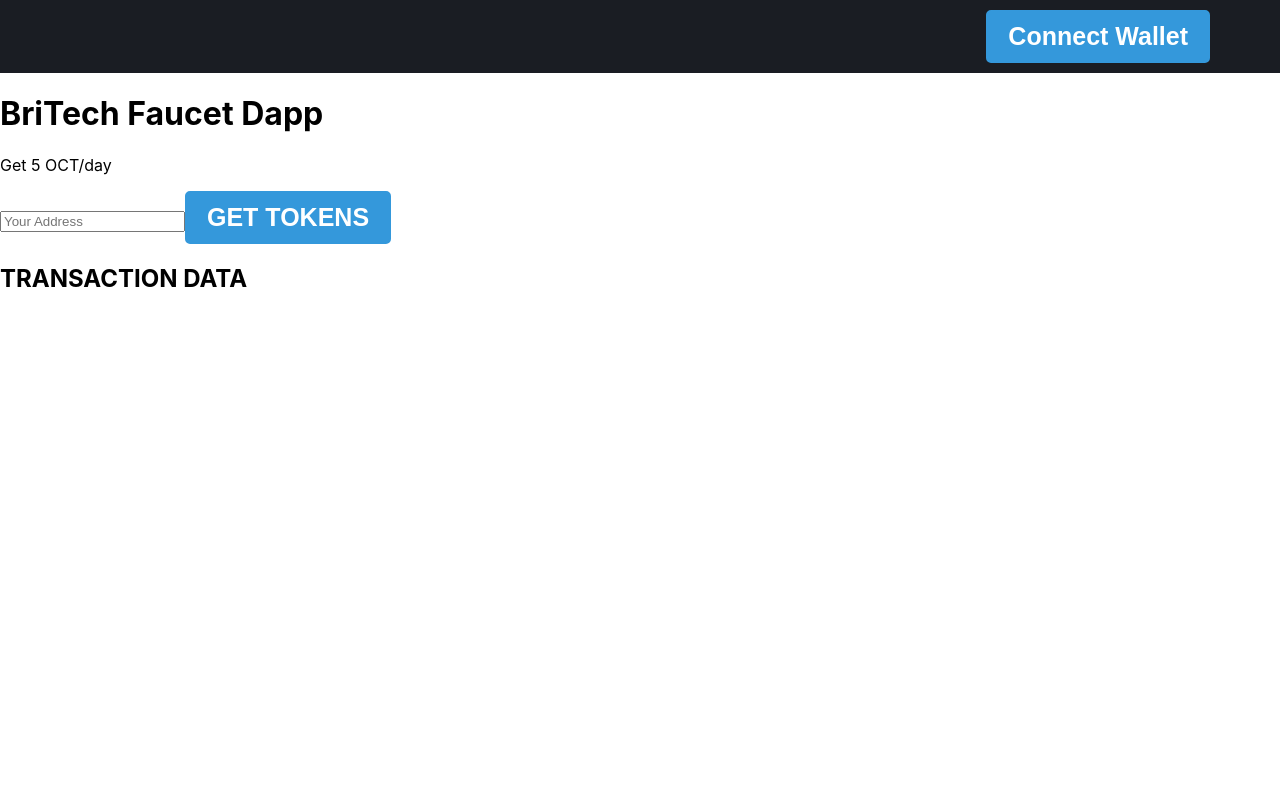
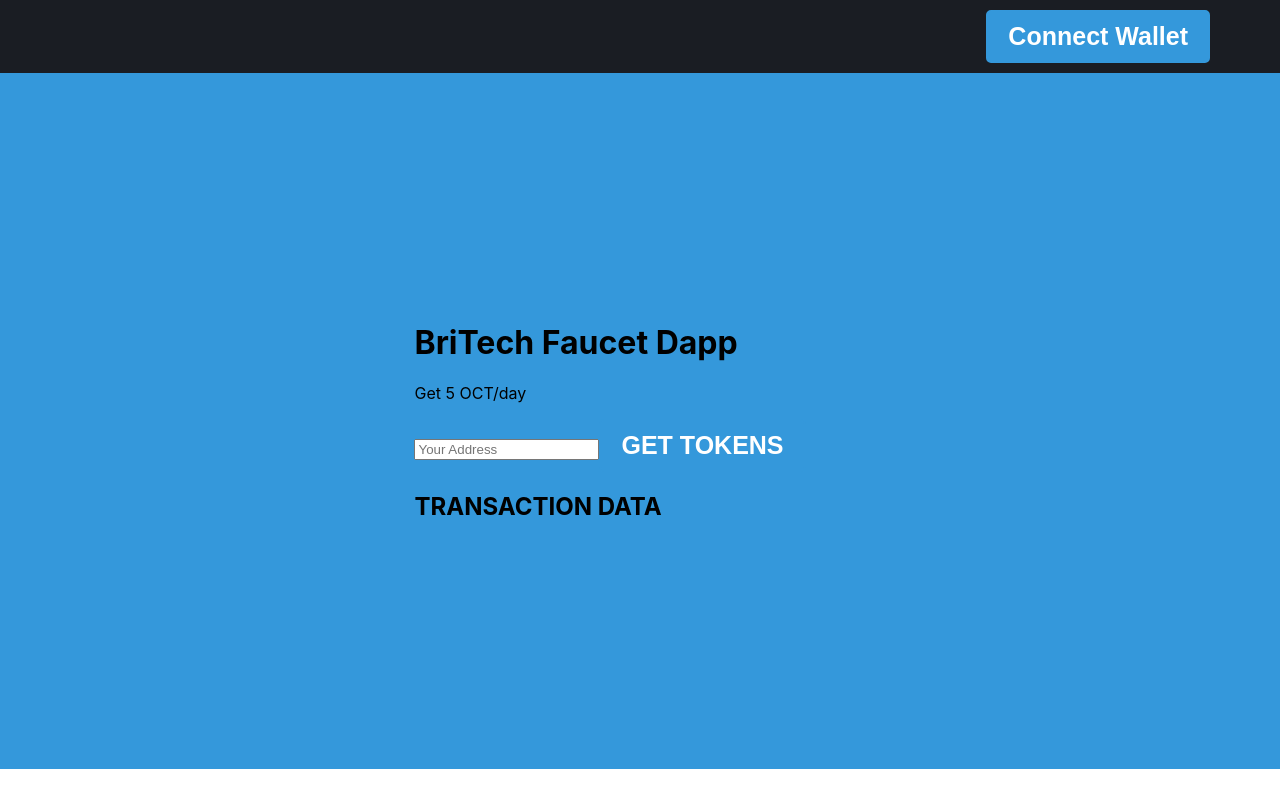
Before and after one commit to Bryanmankind/Dax_Faucet_Dapp, a React (Create React App) app in the folder dax_faucet_dapp/: page / in a window 1280 px wide. Built offline with nearby package versions, Linux system fonts and the light colour scheme.

Commit message:
Dax-faucet-dapp

```diff
--- a/dax_faucet_dapp/src/App.css
+++ b/dax_faucet_dapp/src/App.css
@@ -33,3 +33,11 @@ button:hover {
   color: #ffffff;
   border-color: #2980b9;
 }
+
+.faucetBody {
+  background-color: #3498db;
+  display: flex;
+  align-items: center;
+  justify-content: center;
+  height: 87vh;
+}
--- a/dax_faucet_dapp/src/App.js
+++ b/dax_faucet_dapp/src/App.js
@@ -64,17 +64,16 @@ function App() {
         <button  onClick={walletConnect}>{walletaddress && walletaddress.length > 0 ? `connected ${walletaddress.substring(0,4)}....${walletaddress.substring(38) }` : "Connect Wallet"} </button>
       </header>
     </div>
-    <div>
-      <body>
-        <h1>BriTech Faucet Dapp</h1>
-        <p> Get 5 OCT/day </p>
+    <div className="faucetBody">
+      <div className="getFaucet">
+      <h1>BriTech Faucet Dapp</h1>
+       <p>Get 5 OCT/day</p>
 
-        <input placeHolder="Your Address" type="text"/>
-        <button> GET TOKENS </button>
+       <input placeholder="Your Address" type="text"/>
+       <button>GET TOKENS</button>
 
         <h2>TRANSACTION DATA</h2>
-
-      </body>
+      </div>
     </div>
     </>
   );
```
